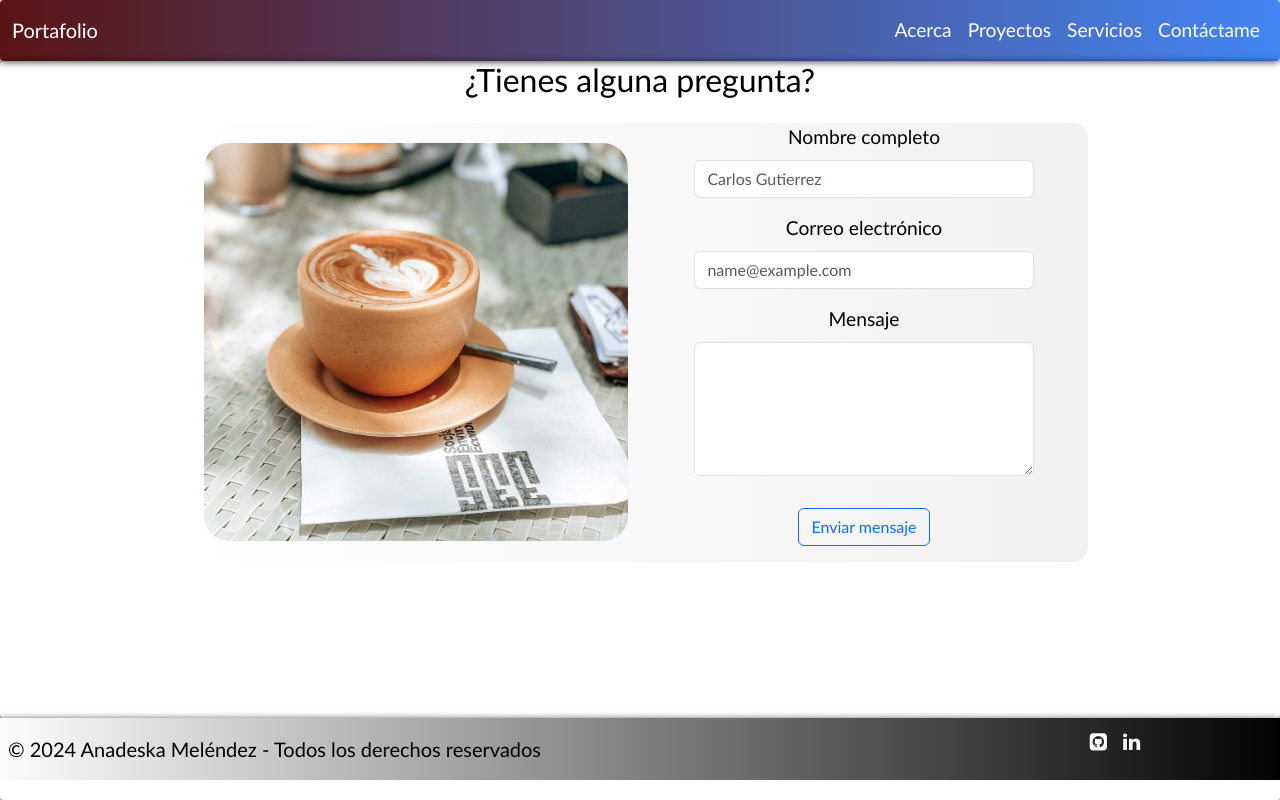
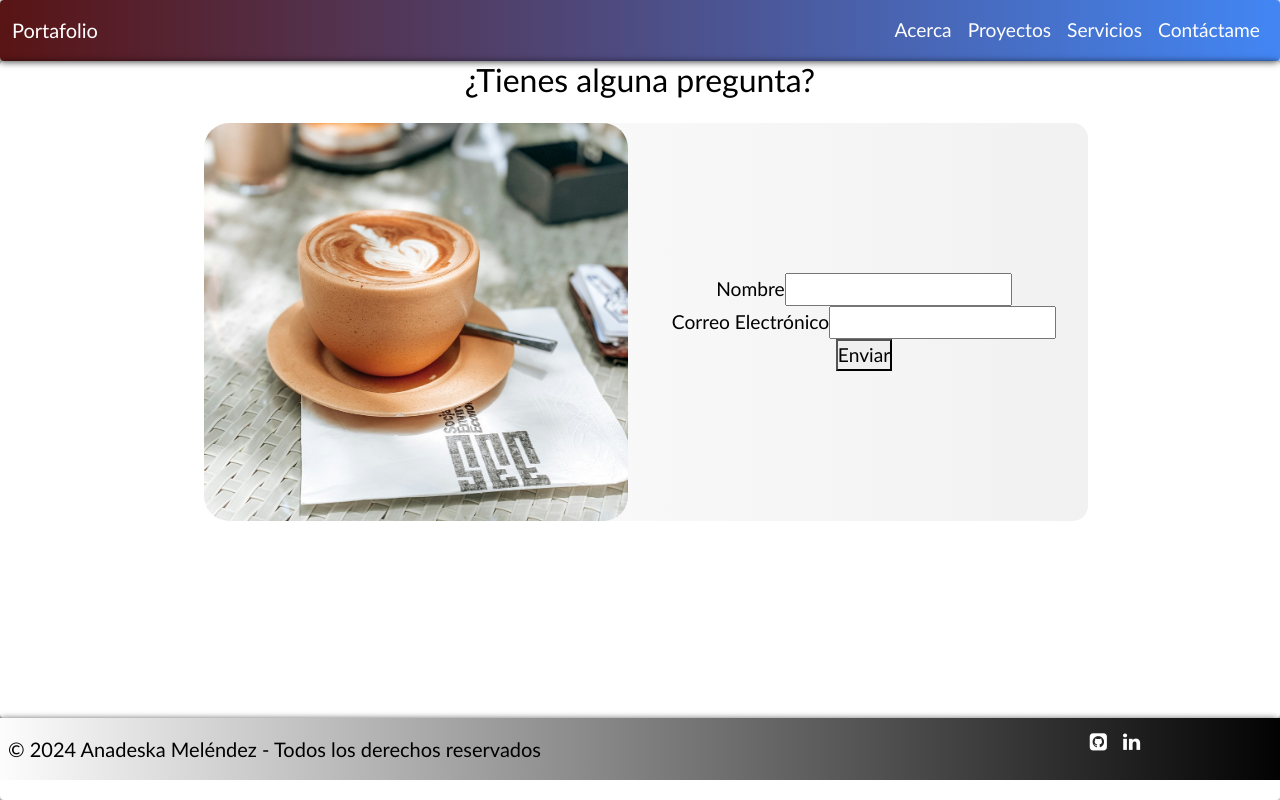
Before and after one commit to anatmb/portafolio, a React (Vite) app: page /contact in a window 1280 px wide. Built offline with nearby package versions, Linux system fonts and the light colour scheme.

Commit message:
contact nuevo

```diff
--- a/src/components/page/contact.jsx
+++ b/src/components/page/contact.jsx
@@ -2,6 +2,7 @@ import React from 'react';
 import { Formik, Form, Field, ErrorMessage } from 'formik';
 import validationSchema from '../utils/validations';
 import imagen from '../../assets/contact.jpg';
+import * as Yup from 'yup';
 import './contact.css';
 
 function Contact() {
@@ -24,7 +25,39 @@ function Contact() {
           <img className='contact-img' src={imagen} alt="Contact Us" />
         </div>
         <div className="col-md-6">
-          <Formik
+        <Formik
+      initialValues={{
+        name: '',
+        email: '',
+      }}
+      validationSchema={Yup.object({
+        name: Yup.string().required('El nombre es requerido'),
+        email: Yup.string()
+          .email('Formato de correo electrónico inválido')
+          .required('El correo electrónico es requerido'),
+      })}
+      onSubmit={(values, { setSubmitting }) => {
+        setTimeout(() => {
+          alert(JSON.stringify(values, null, 2));
+          setSubmitting(false);
+        }, 400);
+      }}
+    >
+      <Form action="https://formsubmit.co/your@email.com" method="POST">
+        <div>
+          <label htmlFor="name">Nombre</label>
+          <Field type="text" name="name" />
+          <ErrorMessage name="name" component="div" />
+        </div>
+        <div>
+          <label htmlFor="email">Correo Electrónico</label>
+          <Field type="email" name="email" />
+          <ErrorMessage name="email" component="div" />
+        </div>
+        <button type="submit">Enviar</button>
+      </Form>
+    </Formik>
+          {/* <Formik
             initialValues={{
               fullName: '',
               email: '',
@@ -50,10 +83,11 @@ function Contact() {
                   <Field as="textarea" name="message" className="form-control" rows="5" />
                   <ErrorMessage name="message" component="div" className="text-danger" />
                 </div>
-                <button type="submit" className="btn btn-outline-primary my-3">Enviar mensaje</button>
+                <button type="submit" className="btn btn-outline-primary my-3" disabled={isSubmitting}>Enviar mensaje</button>
               </Form>
             )}
-          </Formik>
+          </Formik> */}
+
         </div>
       </div>
     </div>
```
